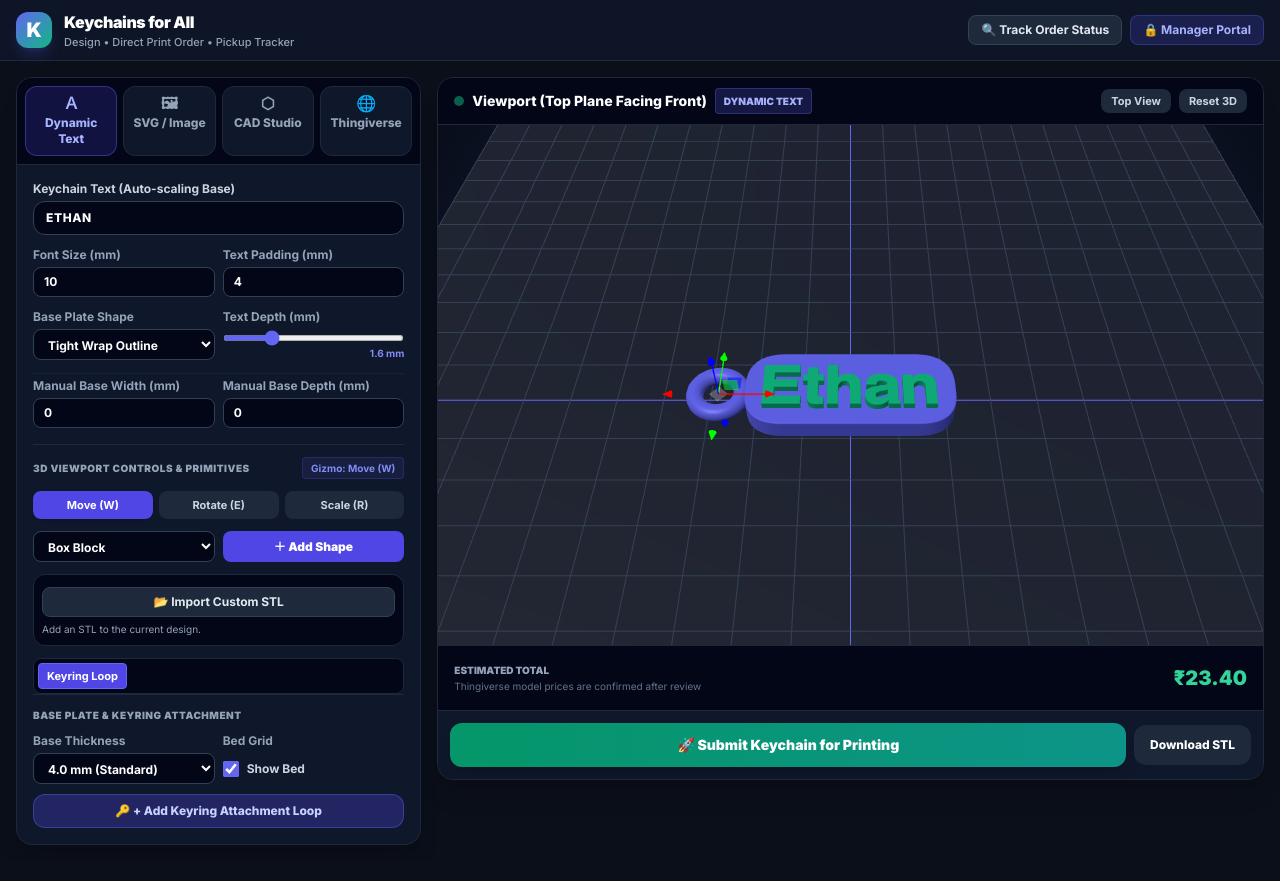
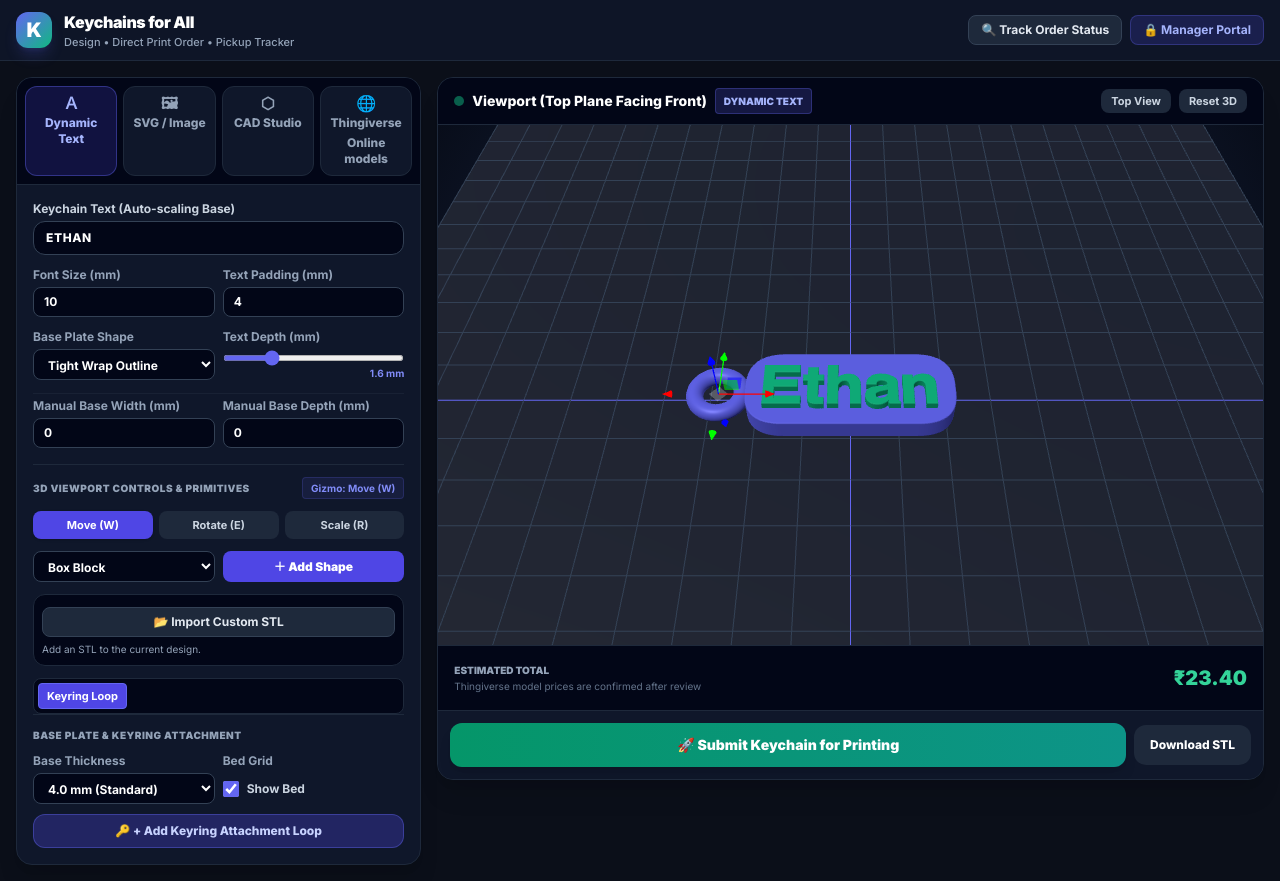
Before and after one commit to Supercoderboi/Keychainsforall, a plain HTML site: page index.html in a window 1280 px wide. Drawn offline with nearby package versions, Linux system fonts and the light colour scheme; animation ran at ten frames a second.

Commit message:
Update index.html

```diff
--- a/index.html
+++ b/index.html
@@ -93,6 +93,7 @@
           <button class="mode-tab px-2 py-2 rounded-xl border border-slate-800 bg-slate-900 text-slate-400 hover:bg-slate-800 font-extrabold flex flex-col items-center gap-1 transition" data-mode="thingiverse">
             <span class="text-base leading-none">🌐</span>
             <span>Thingiverse</span>
+            <p>Online models</p>
           </button>
         </div>
 
```
